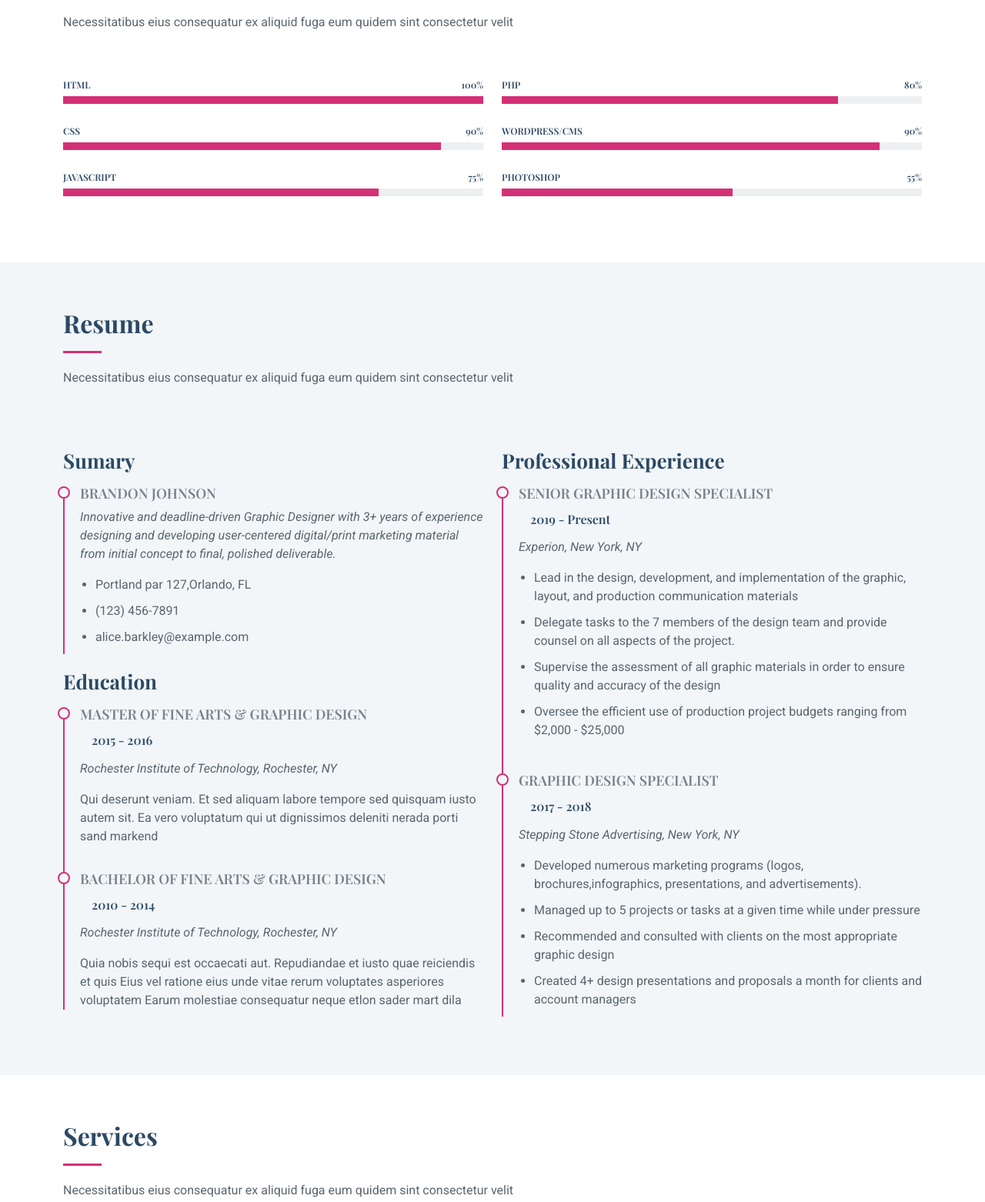
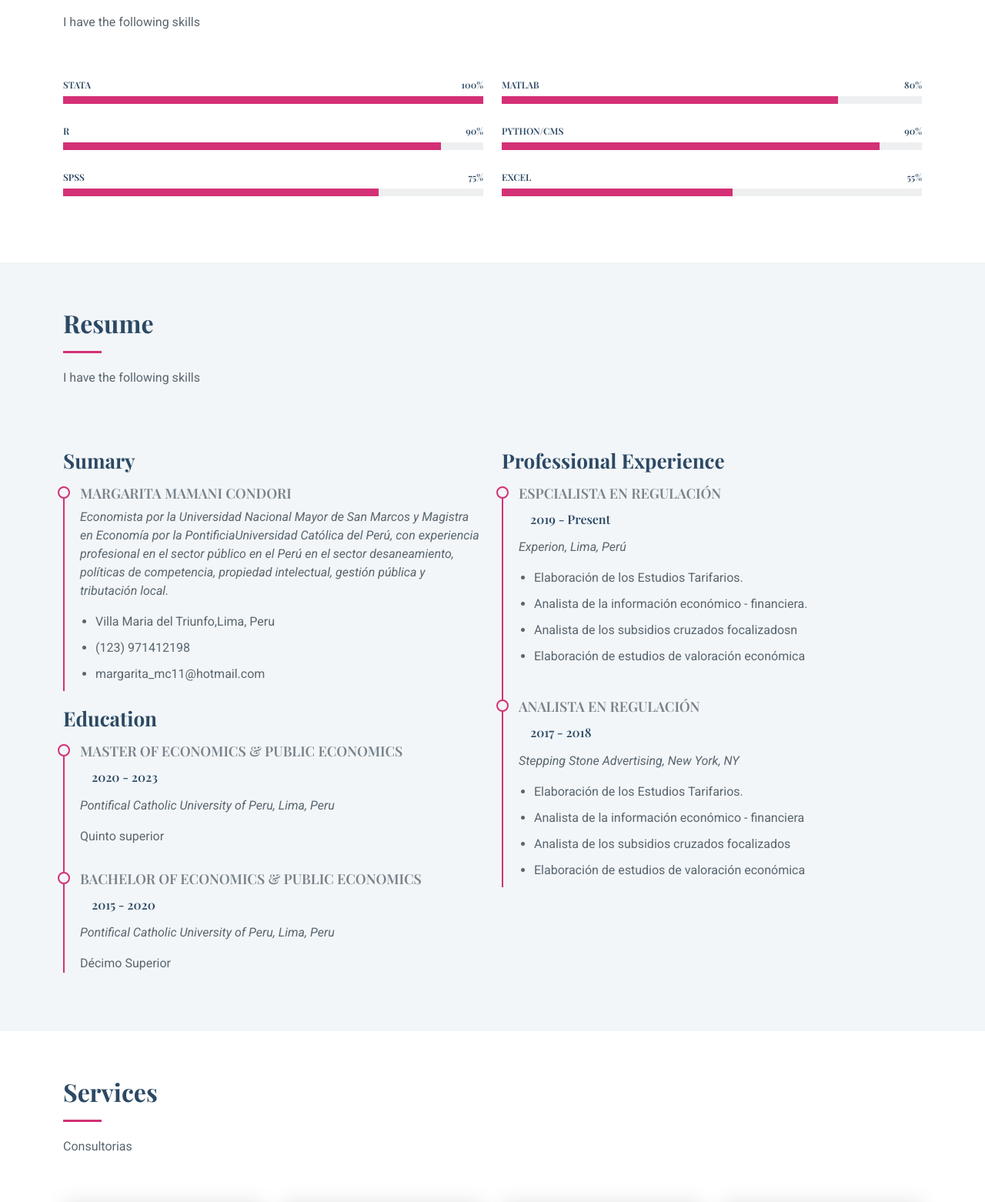
Before and after one commit to MargaritaMamanicon/MARGARITA-ACADEMIA, a plain HTML site: page index.html in a window 1280 px wide. Shown: the part 1595-3157 px from the top of the page at 77% size. Drawn offline with nearby package versions, Linux system fonts and the light colour scheme; a web font is replaced by a local one.

Commit message:
Update index.html

```diff
--- a/index.html
+++ b/index.html
@@ -146,7 +146,7 @@
       <!-- Section Title -->
       <div class="container section-title" data-aos="fade-up">
         <h2>Skills</h2>
-        <p>Necessitatibus eius consequatur ex aliquid fuga eum quidem sint consectetur velit</p>
+        <p>I have the following skills</p>
       </div><!-- End Section Title -->
 
       <div class="container" data-aos="fade-up" data-aos-delay="100">
@@ -156,21 +156,21 @@
           <div class="col-lg-6">
 
             <div class="progress">
-              <span class="skill"><span>HTML</span> <i class="val">100%</i></span>
+              <span class="skill"><span>Stata</span> <i class="val">100%</i></span>
               <div class="progress-bar-wrap">
                 <div class="progress-bar" role="progressbar" aria-valuenow="100" aria-valuemin="0" aria-valuemax="100"></div>
               </div>
             </div><!-- End Skills Item -->
 
             <div class="progress">
-              <span class="skill"><span>CSS</span> <i class="val">90%</i></span>
+              <span class="skill"><span>R</span> <i class="val">90%</i></span>
               <div class="progress-bar-wrap">
                 <div class="progress-bar" role="progressbar" aria-valuenow="90" aria-valuemin="0" aria-valuemax="100"></div>
               </div>
             </div><!-- End Skills Item -->
 
             <div class="progress">
-              <span class="skill"><span>JavaScript</span> <i class="val">75%</i></span>
+              <span class="skill"><span>SPSS</span> <i class="val">75%</i></span>
               <div class="progress-bar-wrap">
                 <div class="progress-bar" role="progressbar" aria-valuenow="75" aria-valuemin="0" aria-valuemax="100"></div>
               </div>
@@ -181,21 +181,21 @@
           <div class="col-lg-6">
 
             <div class="progress">
-              <span class="skill"><span>PHP</span> <i class="val">80%</i></span>
+              <span class="skill"><span>Matlab</span> <i class="val">80%</i></span>
               <div class="progress-bar-wrap">
                 <div class="progress-bar" role="progressbar" aria-valuenow="80" aria-valuemin="0" aria-valuemax="100"></div>
               </div>
             </div><!-- End Skills Item -->
 
             <div class="progress">
-              <span class="skill"><span>WordPress/CMS</span> <i class="val">90%</i></span>
+              <span class="skill"><span>Python/CMS</span> <i class="val">90%</i></span>
               <div class="progress-bar-wrap">
                 <div class="progress-bar" role="progressbar" aria-valuenow="90" aria-valuemin="0" aria-valuemax="100"></div>
               </div>
             </div><!-- End Skills Item -->
 
             <div class="progress">
-              <span class="skill"><span>Photoshop</span> <i class="val">55%</i></span>
+              <span class="skill"><span>Excel</span> <i class="val">55%</i></span>
               <div class="progress-bar-wrap">
                 <div class="progress-bar" role="progressbar" aria-valuenow="55" aria-valuemin="0" aria-valuemax="100"></div>
               </div>
@@ -215,7 +215,7 @@
       <!-- Section Title -->
       <div class="container section-title" data-aos="fade-up">
         <h2>Resume</h2>
-        <p>Necessitatibus eius consequatur ex aliquid fuga eum quidem sint consectetur velit</p>
+        <p>I have the following skills</p>
       </div><!-- End Section Title -->
 
       <div class="container">
@@ -226,28 +226,28 @@
             <h3 class="resume-title">Sumary</h3>
 
             <div class="resume-item pb-0">
-              <h4>Brandon Johnson</h4>
-              <p><em>Innovative and deadline-driven Graphic Designer with 3+ years of experience designing and developing user-centered digital/print marketing material from initial concept to final, polished deliverable.</em></p>
+              <h4>Margarita Mamani Condori</h4>
+              <p><em>Economista por la Universidad Nacional Mayor de San Marcos y Magistra en Economía por la PontificiaUniversidad Católica del Perú, con experiencia profesional en el sector público en el Perú en el sector desaneamiento, políticas de competencia, propiedad intelectual, gestión pública y tributación local.</em></p>
               <ul>
-                <li>Portland par 127,Orlando, FL</li>
-                <li>(123) 456-7891</li>
-                <li>alice.barkley@example.com</li>
+                <li>Villa Maria del Triunfo,Lima, Peru</li>
+                <li>(123) 971412198</li>
+                <li>margarita_mc11@hotmail.com</li>
               </ul>
             </div><!-- Edn Resume Item -->
 
             <h3 class="resume-title">Education</h3>
             <div class="resume-item">
-              <h4>Master of Fine Arts &amp; Graphic Design</h4>
-              <h5>2015 - 2016</h5>
-              <p><em>Rochester Institute of Technology, Rochester, NY</em></p>
-              <p>Qui deserunt veniam. Et sed aliquam labore tempore sed quisquam iusto autem sit. Ea vero voluptatum qui ut dignissimos deleniti nerada porti sand markend</p>
+              <h4>Master of Economics &amp; Public Economics</h4>
+              <h5>2020 - 2023</h5>
+              <p><em>Pontifical Catholic University of Peru, Lima, Peru</em></p>
+              <p>Quinto superior</p>
             </div><!-- Edn Resume Item -->
 
             <div class="resume-item">
-              <h4>Bachelor of Fine Arts &amp; Graphic Design</h4>
-              <h5>2010 - 2014</h5>
-              <p><em>Rochester Institute of Technology, Rochester, NY</em></p>
-              <p>Quia nobis sequi est occaecati aut. Repudiandae et iusto quae reiciendis et quis Eius vel ratione eius unde vitae rerum voluptates asperiores voluptatem Earum molestiae consequatur neque etlon sader mart dila</p>
+              <h4>Bachelor of Economics &amp; Public Economics</h4>
+              <h5>2015 - 2020</h5>
+              <p><em>Pontifical Catholic University of Peru, Lima, Peru</em></p>
+              <p>Décimo Superior</p>
             </div><!-- Edn Resume Item -->
 
           </div>
@@ -255,26 +255,26 @@
           <div class="col-lg-6" data-aos="fade-up" data-aos-delay="200">
             <h3 class="resume-title">Professional Experience</h3>
             <div class="resume-item">
-              <h4>Senior graphic design specialist</h4>
+              <h4>Espcialista en regulación</h4>
               <h5>2019 - Present</h5>
-              <p><em>Experion, New York, NY </em></p>
+              <p><em>Experion, Lima, Perú </em></p>
               <ul>
-                <li>Lead in the design, development, and implementation of the graphic, layout, and production communication materials</li>
-                <li>Delegate tasks to the 7 members of the design team and provide counsel on all aspects of the project. </li>
-                <li>Supervise the assessment of all graphic materials in order to ensure quality and accuracy of the design</li>
-                <li>Oversee the efficient use of production project budgets ranging from $2,000 - $25,000</li>
+                <li>Elaboración de los Estudios Tarifarios.</li>
+                <li>Analista de la información económico - financiera. </li>
+                <li>Analista de los subsidios cruzados focalizadosn</li>
+                <li>Elaboración de estudios de valoración económica</li>
               </ul>
             </div><!-- Edn Resume Item -->
 
             <div class="resume-item">
-              <h4>Graphic design specialist</h4>
+              <h4>Analista en regulación</h4>
               <h5>2017 - 2018</h5>
               <p><em>Stepping Stone Advertising, New York, NY</em></p>
               <ul>
-                <li>Developed numerous marketing programs (logos, brochures,infographics, presentations, and advertisements).</li>
-                <li>Managed up to 5 projects or tasks at a given time while under pressure</li>
-                <li>Recommended and consulted with clients on the most appropriate graphic design</li>
-                <li>Created 4+ design presentations and proposals a month for clients and account managers</li>
+                <li>Elaboración de los Estudios Tarifarios.</li>
+                <li>Analista de la información económico - financiera</li>
+                <li>Analista de los subsidios cruzados focalizados</li>
+                <li>Elaboración de estudios de valoración económica</li>
               </ul>
             </div><!-- Edn Resume Item -->
 
@@ -292,7 +292,7 @@
       <!-- Section Title -->
       <div class="container section-title" data-aos="fade-up">
         <h2>Services</h2>
-        <p>Necessitatibus eius consequatur ex aliquid fuga eum quidem sint consectetur velit</p>
+        <p>Consultorias</p>
       </div><!-- End Section Title -->
 
       <div class="container">
```
